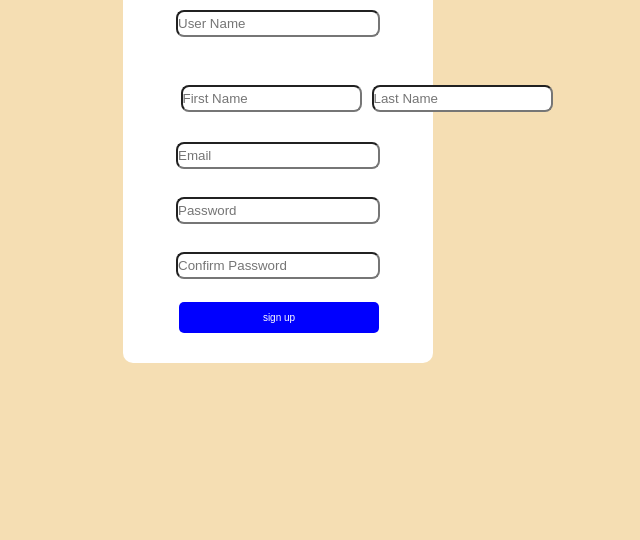
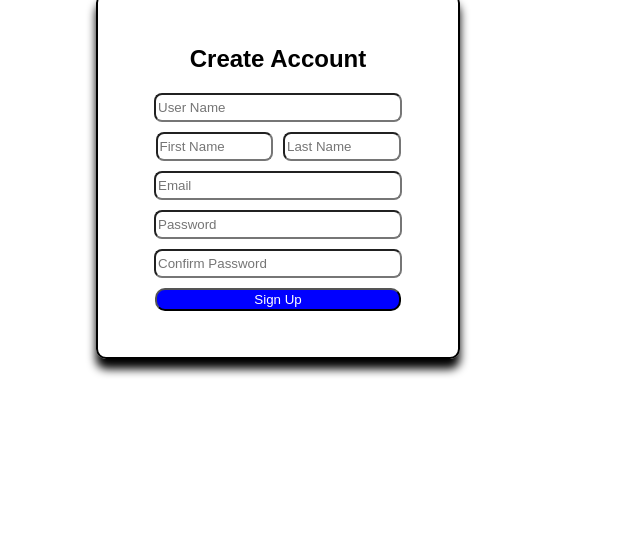
Before and after one commit to DOYDEV1982/JavaScript, a plain HTML site: page JS CLASS ASSIGN/index.html in a window 1280 px wide. Shown: the part 260-800 px from the top of the page, without its empty margins (362-1002 px from the left). Drawn offline with Linux system fonts and the light colour scheme.

Commit message:
Assignment

```diff
--- a/JS CLASS ASSIGN/index.html
+++ b/JS CLASS ASSIGN/index.html
@@ -7,29 +7,26 @@
     <title>ASSIGN</title>
 </head>
 <body>
-    <div class="container">
-        <h1>Create Account</h1>
-        <form id="signupForm">
-            <input type="text" id="username" placeholder="User Name" class="fill"><br><br>
-        <div class="identity">
-            <input type="text" id="firstname" placeholder="First Name" class="fill"><br><br>
-            <input type="text" id="lastname" placeholder="Last Name" class="fill"><br><br>
-        </div>
+    <form id="signupForm">
+            <h2>Create Account</h2>
+            <input type="text" id="username" placeholder="User Name" class="fill">
+            <div class="identity">
+            <input type="text" id="firstname" placeholder="First Name" class="fill">
+            <input type="text" id="lastname" placeholder="Last Name" class="fill">
+             </div>
 
-            <input type="text" id="email" placeholder="Email" class="fill"><br><br>
+            <input type="text" id="signupemail" placeholder="Email" class="fill">
 
-            <input type="text" id="password" placeholder="Password" class="fill"><br><br>
+            <input type="password" id="password" placeholder="Password" class="fill">
 
-            <input type="text" id="confirmpassword" placeholder="Confirm Password" class="fill"><br>
-        <br><button type="submit" class="button">sign up</button></br>
-
-        <p class="error" id="signupError"></p>
-        </form>
-    </div>
+            <input type="password" id="confirmpassword" placeholder="Confirm Password" class="fill">
+            <button id="submit" class="hover" >Sign Up</button>
+           <p class="error" id="signupError"></p>
+    </form>
 
 
 
 
-    <script src="/JS CLASS ASSIGN/main.js" ></script>
+    <script src="/JS CLASS ASSIGN/main1.js" ></script>
 </body>
 </html>
--- a/JS CLASS ASSIGN/main.js
+++ b/JS CLASS ASSIGN/main1.js
@@ -2,10 +2,10 @@ document.getElementById("signupForm").addEventListener("submit", function(e){
 e.preventDefault();
 
 
-const username = document.getElementById("username").value.trim();
+ const username = document.getElementById("username").value.trim();
  const firstname = document.getElementById("firstname").value.trim();
  const lastname = document.getElementById("lastname").value.trim();
- const signupEmail = document.getElementById("email").value.trim();
+ const signupEmail = document.getElementById("signupemail").value.trim();
  const password = document.getElementById("password").value;
  const ConfirmPassword = document.getElementById("confirmpassword").value;
  const errorE1 = document.getElementById("signupError");
@@ -15,7 +15,7 @@ const username = document.getElementById("username").value.trim();
 
 
 
- if(!firstname  ||!lastname  || !username  || !signupEmail || !password || !ConfirmPassword) {
+ if(!username  ||!firstname  || !lastname  || !signupEmail || !password || !ConfirmPassword) {
     errorE1.textContent = "All fields are required";
     return;
  }
--- a/JS CLASS ASSIGN/style.css
+++ b/JS CLASS ASSIGN/style.css
@@ -1,79 +1,65 @@
-* {
-    margin: 0px;
-    padding: 0px;
-}
 
 body{
     font-family: Arial, Helvetica, sans-serif;
-    background-color: wheat;
-    display: flex;
-    justify-content: center;
-    align-items: center;
-    min-height: 100vh;
+    background-color: white;
     text-align: center;
 }
 
 .fill{
     justify-self: center;
-    margin: 5px;
-    width: 200px;
+    margin: 10px;
+    width: 80%;
     height: 23px;
     border-radius: 8px;
+    display: block;
 }
 
 .identity{
     display: flex;
     justify-self: center;
-    width: 95%;
-    max-width: 205px;
-    padding: 20px;
+    width: 85%;
 
 }
 
-.container{
-    background-color: white;
-    width: 250px;
-    border-radius: 10px;
-    padding: 30px 30px;
-    text-align: center;
+#firstname,#lastname{
+    margin-top: 0;
+    margin-bottom: 0;
+    margin-left: 5px;
+    margin-right: 5px;
 
 }
 
+
 form{
-    column-gap: 10px;
+    justify-self: center;
+    border: 2px solid black;
+    width: 300px;
+    margin-top: 20%;
+    padding: 30px;
+    border-radius: 10px;
+    box-shadow: 0 10px 10px;
 }
-.signup-form input{
-    font-weight: bold;
-    border-bottom: 1px solid white;
-    margin: 20px;
-    justify-self: center;
 
-}
 .error{
     color: rgb(99, 41, 41);
 }
 
-h1{
+h2{
     justify-self: center;
     margin-bottom: 20px;
-    color: blue;
-    padding: 5%s;
-
-}
-.button{
-    border: none;
-    padding: 10px;
-    border-radius: 5px;
-    font-size: 10px;
-    margin-left: 12px;
-    width: 200px;
-    color: white;
-    margin-right: 10px;
-    background-color: blue;
-    cursor: pointer;
+    color: black;
 
 }
 
-button.hover{
+
+#submit{
+    background-color: blue;
+    color: white;
+    width: 82%;
+    height: 23px;
+    border-radius: 10px;
+}
+
+submit.hover{
     background-color: black;
 }
```
Also changed, not shown: JS CLASS ASSIGN/login.html (+9 -11 lines).
